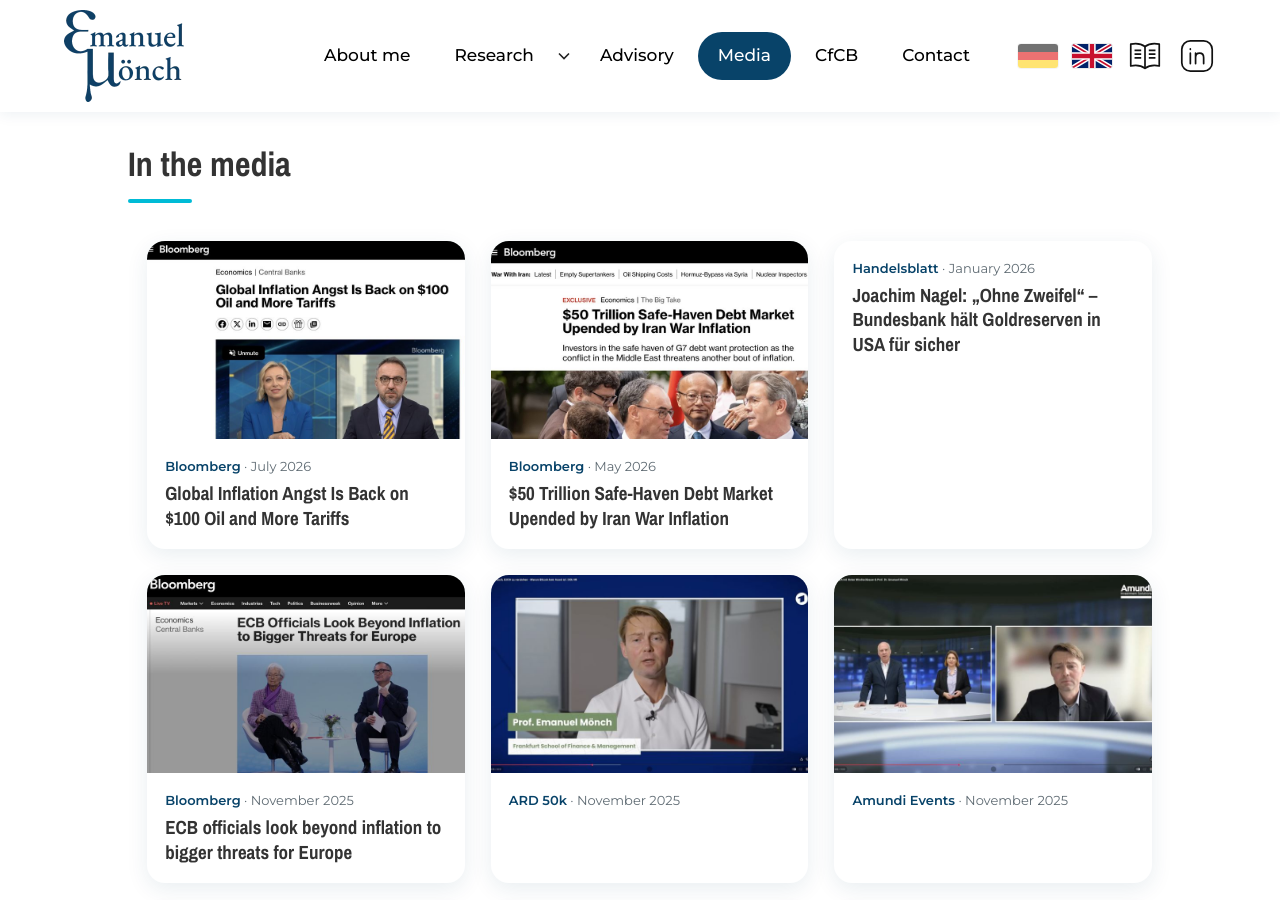
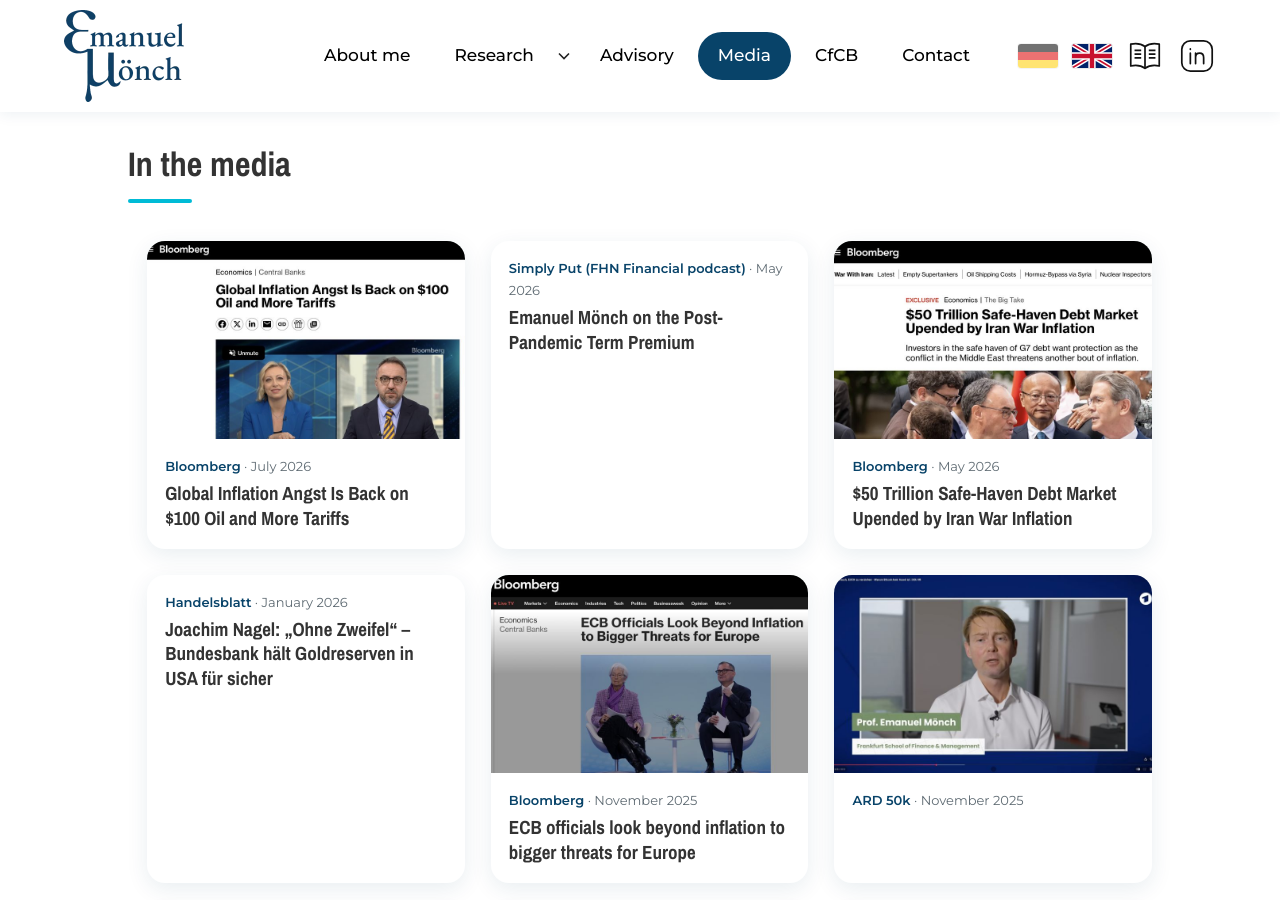
Before and after one commit to EmanuelMoench/website, a Jekyll site: the page built from media.html, in a window 1280 px wide and 900 px high, scrolled down 686 px. Built offline with Jekyll 4.4.1, drawn with Linux system fonts in a browser that asks for light colours.

Commit message:
Add FHN Financial 'Simply Put' podcast (May 2026)
Co-Authored-By: Claude Opus 5.5 <noreply@anthropic.com>
Claude-Session: https://claude.ai/code/session_01NkeFpE4bEZrQXBe3BSKNup

```diff
--- a/_data/media.yml
+++ b/_data/media.yml
@@ -12,6 +12,11 @@
   title: Global Inflation Angst Is Back on $100 Oil and More Tariffs
   url: https://www.bloomberg.com/news/articles/2026-07-24/global-inflation-angst-is-back-with-100-oil-and-more-tariffs
   image: bloomberg-2607.jpg
+
+- outlet: Simply Put (FHN Financial podcast)
+  date: 2026-05
+  title: Emanuel Mönch on the Post-Pandemic Term Premium
+  url: https://open.spotify.com/episode/30rFKvonlh9WO7gYkidebl
 
 - outlet: Bloomberg
   date: 2026-05
```
